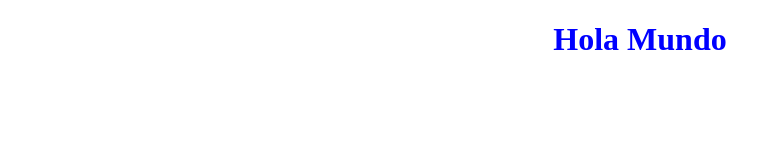
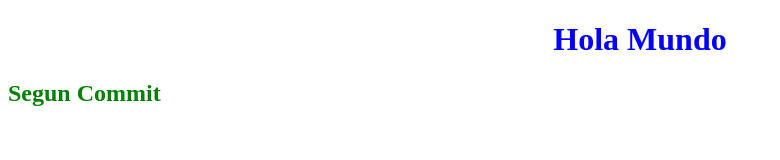
Before and after one commit to HGMedina/Mi-Primer-Repositorio, a plain HTML site: page index.html in a window 1280 px wide. Shown: the whole page, without its empty margins (0-780 px from the left). Drawn offline with Linux system fonts and the light colour scheme.

Commit message:
agregue un h2

```diff
--- a/css/style.css
+++ b/css/style.css
@@ -2,3 +2,7 @@ h1 {
     color: blue;
     text-align: center;
 }
+
+h2 {
+    color: green;
+}
--- a/index.html
+++ b/index.html
@@ -8,5 +8,7 @@
 </head>
 <body>
     <h1>Hola Mundo</h1>
+
+    <h2>Segun Commit</h2>
 </body>
 </html>
```
